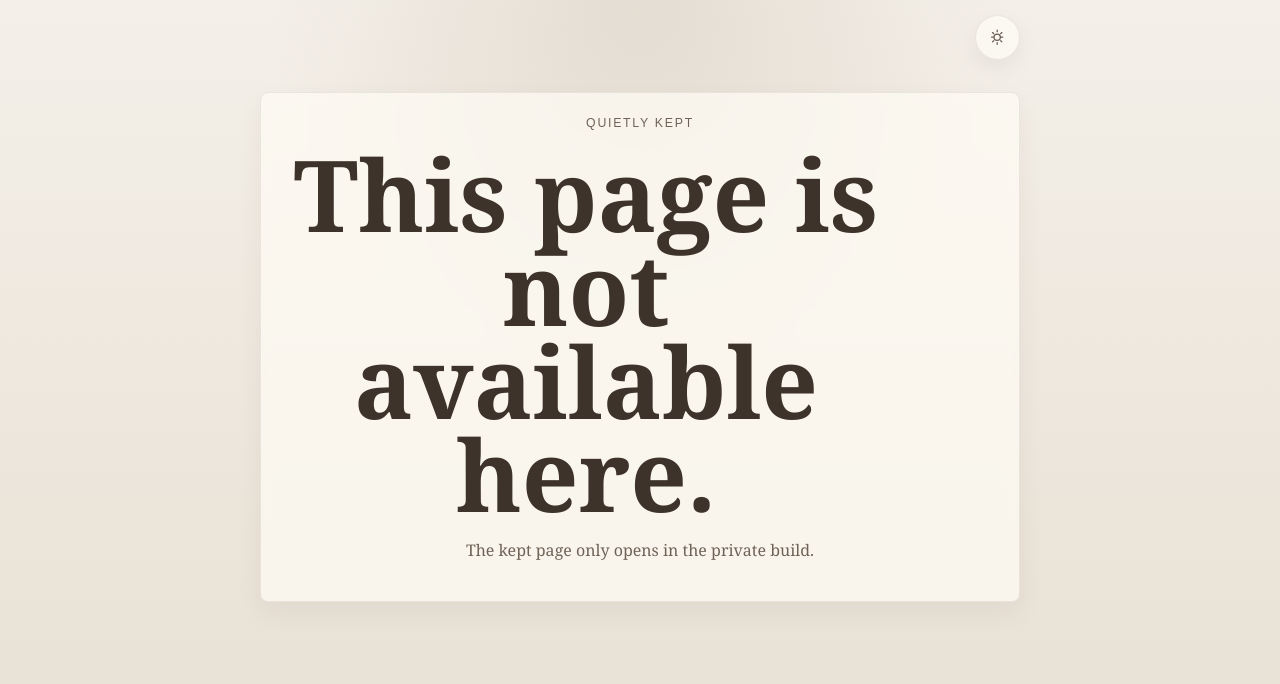
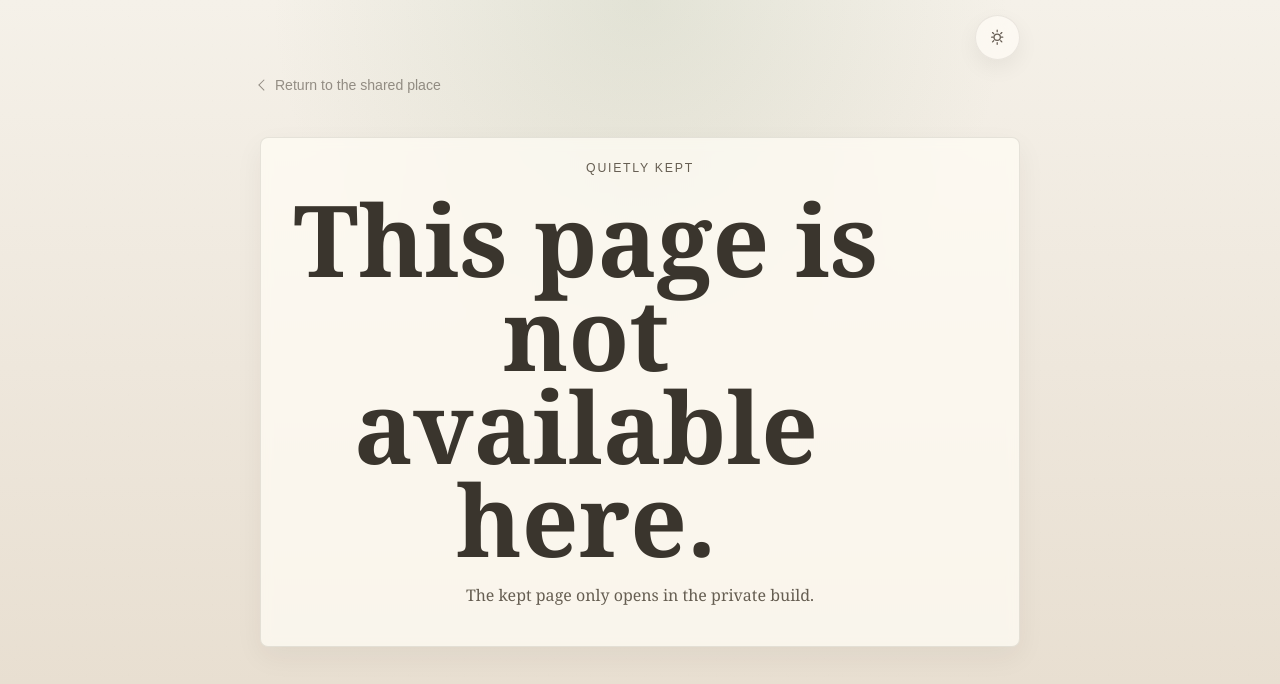
Before and after one commit to SATORI-ux/within-reach, a website built with Vite: page kept.html in a window 1280 px wide. Built offline with nearby package versions, Linux system fonts and the light colour scheme; no server answers.

Commit message:
CSS overhaul

```diff
--- a/js/private-page.js
+++ b/js/private-page.js
@@ -154,13 +154,6 @@ function renderMeaningCards(cards = []) {
   });
 }
 
-function formatThoughtLine(entry) {
-  const name = entry?.display_name || 'Someone';
-  const count = Number(entry?.count) || 0;
-  const noun = count === 1 ? 'thought' : 'thoughts';
-  return `${name} has left ${count} ${noun}.`;
-}
-
 function renderThoughtReveal(thoughtCounts = []) {
   if (!thoughtReveal || !thoughtRevealList) return;
 
@@ -170,9 +163,27 @@ function renderThoughtReveal(thoughtCounts = []) {
   thoughtRevealList.innerHTML = '';
 
   counts.forEach((entry) => {
+    const name = entry?.display_name || 'Someone';
+    const count = Number(entry?.count) || 0;
+    const noun = count === 1 ? 'thought' : 'thoughts';
     const line = document.createElement('p');
+    const nameEl = document.createElement('span');
+    const countEl = document.createElement('span');
+    const numberEl = document.createElement('span');
+    const nounEl = document.createElement('span');
+
     line.className = 'thought-reveal__line';
-    line.textContent = formatThoughtLine(entry);
+    nameEl.className = 'thought-reveal__name';
+    countEl.className = 'thought-reveal__count';
+    numberEl.className = 'thought-reveal__number';
+    nounEl.className = 'thought-reveal__noun';
+
+    nameEl.textContent = name;
+    numberEl.textContent = String(count);
+    nounEl.textContent = noun;
+
+    countEl.append(numberEl, nounEl);
+    line.append(nameEl, countEl);
     thoughtRevealList.appendChild(line);
   });
 }
--- a/js/theme.js
+++ b/js/theme.js
@@ -4,8 +4,8 @@ const THEME_META_SELECTOR = 'meta[name="theme-color"]';
 const THEME_MEDIA = '(prefers-color-scheme: dark)';
 
 const THEME_COLORS = {
-  light: '#e8e0d4',
-  dark: '#231d1a',
+  light: '#e6dccd',
+  dark: '#181915',
 };
 
 const ICONS = {
--- a/js/ui.js
+++ b/js/ui.js
@@ -469,7 +469,7 @@ export function renderCheckIns(checkIns = []) {
     const templateIndex = pseudoRandomIndex(item.id, CHECK_IN_TEMPLATES.length);
     const text = CHECK_IN_TEMPLATES[templateIndex].replace('{name}', item.display_name);
 
-    marker.style.background = `${item.accent_color || ACCENT_BY_USER[item.from_user_slug] || '#6e8d62'}33`;
+    marker.style.setProperty('--marker-accent', item.accent_color || ACCENT_BY_USER[item.from_user_slug] || '#748a68');
     textEl.textContent = text;
     metaEl.textContent = formatTimestamp(item.created_at);
 
--- a/kept.html
+++ b/kept.html
@@ -8,7 +8,7 @@
       name="description"
       content="A protected note kept inside Within Reach."
     />
-    <meta name="theme-color" content="#e8e0d4" />
+    <meta name="theme-color" content="#e6dccd" />
     <script>
       (() => {
         const storageKey = 'withinReachAppearance';
@@ -23,25 +23,25 @@
         document.documentElement.dataset.theme = theme;
         const themeMeta = document.querySelector('meta[name="theme-color"]');
         if (themeMeta) {
-          themeMeta.setAttribute('content', theme === 'dark' ? '#231d1a' : '#e8e0d4');
+          themeMeta.setAttribute('content', theme === 'dark' ? '#181915' : '#e6dccd');
         }
       })();
     </script>
     <style>
       :root {
-        --bg: #f2ede4;
-        --bg-top-glow: rgba(172, 153, 130, 0.22);
-        --bg-start: #f4f0e9;
-        --bg-mid: #eee8de;
-        --bg-end: #e7dfd3;
-        --surface: rgba(255, 252, 246, 0.7);
-        --surface-strong: rgba(255, 251, 244, 0.9);
-        --line: rgba(84, 65, 50, 0.1);
-        --text: #3e332a;
-        --text-soft: #6f6257;
-        --text-muted: rgba(77, 66, 58, 0.62);
-        --text-faint: rgba(77, 66, 58, 0.58);
-        --accent: #6d8363;
+        --bg: #f1ece3;
+        --bg-top-glow: rgba(151, 169, 136, 0.2);
+        --bg-start: #f5f1e9;
+        --bg-mid: #eee7dc;
+        --bg-end: #e6dccd;
+        --surface: rgba(255, 252, 245, 0.74);
+        --surface-strong: rgba(255, 250, 241, 0.94);
+        --line: rgba(68, 64, 51, 0.12);
+        --text: #3a352d;
+        --text-soft: #665e52;
+        --text-muted: rgba(67, 60, 50, 0.62);
+        --text-faint: rgba(67, 60, 50, 0.54);
+        --accent: #748a68;
         --chrome-border: rgba(84, 65, 50, 0.1);
         --chrome-fill: rgba(255, 252, 247, 0.68);
         --chrome-fill-hover: rgba(255, 252, 247, 0.82);
@@ -53,19 +53,19 @@
       }
 
       :root[data-theme='dark'] {
-        --bg: #231d1a;
-        --bg-top-glow: rgba(140, 112, 90, 0.12);
-        --bg-start: #2b231f;
-        --bg-mid: #251f1c;
-        --bg-end: #1e1916;
-        --surface: rgba(52, 43, 38, 0.72);
-        --surface-strong: rgba(61, 51, 45, 0.88);
-        --line: rgba(209, 193, 177, 0.1);
-        --text: #eee3d6;
-        --text-soft: #c3b2a2;
-        --text-muted: rgba(211, 196, 181, 0.7);
-        --text-faint: rgba(211, 196, 181, 0.62);
-        --accent: #7d9273;
+        --bg: #1e1f1c;
+        --bg-top-glow: rgba(120, 142, 105, 0.12);
+        --bg-start: #252620;
+        --bg-mid: #20211d;
+        --bg-end: #181915;
+        --surface: rgba(45, 43, 37, 0.78);
+        --surface-strong: rgba(55, 51, 44, 0.92);
+        --line: rgba(221, 207, 187, 0.12);
+        --text: #f0e7da;
+        --text-soft: #c8bba9;
+        --text-muted: rgba(218, 204, 186, 0.7);
+        --text-faint: rgba(218, 204, 186, 0.58);
+        --accent: #8ea47f;
         --chrome-border: rgba(209, 193, 177, 0.14);
         --chrome-fill: rgba(71, 59, 52, 0.58);
         --chrome-fill-hover: rgba(80, 67, 60, 0.76);
@@ -197,6 +197,36 @@
         padding: 0 0.2rem 1.6rem;
       }
 
+      .kept-return {
+        display: inline-flex;
+        align-items: center;
+        gap: 0.45rem;
+        margin-bottom: 1.55rem;
+        color: var(--text-faint);
+        font-family: Arial, Helvetica, sans-serif;
+        font-size: 0.88rem;
+        line-height: 1;
+        text-decoration: none;
+      }
+
+      .kept-return::before {
+        content: "";
+        width: 0.42rem;
+        height: 0.42rem;
+        border-left: 1px solid currentColor;
+        border-bottom: 1px solid currentColor;
+        transform: rotate(45deg);
+      }
+
+      .kept-return:hover {
+        color: var(--text-soft);
+      }
+
+      .kept-return:focus-visible {
+        outline: none;
+        box-shadow: 0 0 0 4px var(--focus-ring);
+      }
+
       h1 {
         margin: 0;
         max-width: 11ch;
@@ -287,9 +317,26 @@
       }
 
       .thought-reveal summary {
+        display: flex;
+        align-items: center;
+        justify-content: space-between;
+        gap: 1rem;
         cursor: pointer;
         color: var(--text-soft);
         line-height: 1.65;
+      }
+
+      .thought-reveal summary::marker,
+      .thought-reveal summary::-webkit-details-marker {
+        display: none;
+        content: "";
+      }
+
+      .thought-reveal summary::after {
+        content: "+";
+        flex: 0 0 auto;
+        font-family: Arial, Helvetica, sans-serif;
+        color: var(--text-faint);
       }
 
       .thought-reveal summary:focus-visible {
@@ -301,20 +348,49 @@
         color: var(--text);
       }
 
+      .thought-reveal[open] summary::after {
+        content: "-";
+      }
+
       .thought-reveal__list {
         display: grid;
-        gap: 0.35rem;
+        gap: 0.5rem;
         margin-top: 0.7rem;
         padding-top: 0.7rem;
         border-top: 1px solid color-mix(in srgb, var(--line) 120%, transparent);
       }
 
       .thought-reveal__line {
+        display: flex;
+        align-items: baseline;
+        justify-content: space-between;
+        gap: 1rem;
         margin: 0;
         font-family: Arial, Helvetica, sans-serif;
         font-size: 0.9rem;
         line-height: 1.55;
         color: var(--text-muted);
+      }
+
+      .thought-reveal__name {
+        color: var(--text-soft);
+      }
+
+      .thought-reveal__count {
+        display: inline-flex;
+        align-items: baseline;
+        gap: 0.35rem;
+        color: var(--text);
+        white-space: nowrap;
+      }
+
+      .thought-reveal__number {
+        font-family: Georgia, 'Times New Roman', serif;
+        font-size: 1.15rem;
+      }
+
+      .thought-reveal__noun {
+        color: var(--text-faint);
       }
 
       .video-slot {
@@ -402,6 +478,8 @@
     </div>
 
     <main>
+      <a class="kept-return" href="./index.html">Return to the shared place</a>
+
       <section class="status-card" id="statusCard" aria-live="polite">
         <p class="section-label">Quietly kept</p>
         <h1 id="statusTitle">Opening the kept page.</h1>
@@ -420,7 +498,7 @@
           <h2 id="letterTitle">There has been a note here.</h2>
           <div class="stack" id="letterBody"></div>
           <details class="thought-reveal" id="thoughtReveal" hidden>
-            <summary>The letter is holding what you've both left.</summary>
+            <summary>What the letter is holding.</summary>
             <div class="thought-reveal__list" id="thoughtRevealList"></div>
           </details>
         </section>
--- a/styles/main.css
+++ b/styles/main.css
@@ -1,25 +1,25 @@
 :root {
-  --bg: #f2ede4;
-  --bg-deep: #ebe3d7;
-  --bg-top-glow: rgba(172, 153, 130, 0.22);
-  --bg-start: #f4f0e9;
-  --bg-mid: #eee8de;
-  --bg-end: #e7dfd3;
-  --surface: rgba(255, 252, 246, 0.7);
-  --surface-strong: rgba(255, 251, 244, 0.9);
-  --line: rgba(84, 65, 50, 0.1);
-  --text: #3e332a;
-  --text-soft: #6f6257;
-  --text-muted: rgba(77, 66, 58, 0.62);
-  --text-faint: rgba(77, 66, 58, 0.58);
-  --text-strong-soft: #584b42;
-  --text-stronger: #4c4137;
-  --text-deep: #43382f;
-  --accent: #6d8363;
-  --accent-soft: rgba(109, 131, 99, 0.12);
-  --accent-urgent: #8a6f62;
-  --accent-urgent-soft: rgba(138, 111, 98, 0.1);
-  --accent-urgent-soft-strong: rgba(138, 111, 98, 0.15);
+  --bg: #f1ece3;
+  --bg-deep: #e7ddd0;
+  --bg-top-glow: rgba(151, 169, 136, 0.2);
+  --bg-start: #f5f1e9;
+  --bg-mid: #eee7dc;
+  --bg-end: #e6dccd;
+  --surface: rgba(255, 252, 245, 0.74);
+  --surface-strong: rgba(255, 250, 241, 0.94);
+  --line: rgba(68, 64, 51, 0.12);
+  --text: #3a352d;
+  --text-soft: #665e52;
+  --text-muted: rgba(67, 60, 50, 0.62);
+  --text-faint: rgba(67, 60, 50, 0.54);
+  --text-strong-soft: #524b41;
+  --text-stronger: #463f36;
+  --text-deep: #383229;
+  --accent: #748a68;
+  --accent-soft: rgba(116, 138, 104, 0.15);
+  --accent-urgent: #927363;
+  --accent-urgent-soft: rgba(146, 115, 99, 0.11);
+  --accent-urgent-soft-strong: rgba(146, 115, 99, 0.16);
   --danger: #8a4f4f;
   --button-ghost-bg: rgba(62, 51, 42, 0.08);
   --button-ghost-hover: rgba(62, 51, 42, 0.12);
@@ -44,27 +44,27 @@
 }
 
 :root[data-theme='dark'] {
-  --bg: #211c1a;
-  --bg-deep: #1a1614;
-  --bg-top-glow: rgba(132, 104, 89, 0.12);
-  --bg-start: #292220;
-  --bg-mid: #221d1b;
-  --bg-end: #1b1715;
-  --surface: rgba(50, 43, 39, 0.72);
-  --surface-strong: rgba(60, 51, 47, 0.88);
-  --line: rgba(209, 193, 177, 0.1);
-  --text: #f1e7db;
-  --text-soft: #c9b8a8;
-  --text-muted: rgba(214, 198, 183, 0.72);
-  --text-faint: rgba(214, 198, 183, 0.6);
-  --text-strong-soft: #d8c7b8;
-  --text-stronger: #eadccf;
-  --text-deep: #f6ede3;
-  --accent: #7d9273;
-  --accent-soft: rgba(125, 146, 115, 0.17);
-  --accent-urgent: #b08c7d;
-  --accent-urgent-soft: rgba(176, 140, 125, 0.13);
-  --accent-urgent-soft-strong: rgba(176, 140, 125, 0.2);
+  --bg: #1e1f1c;
+  --bg-deep: #171814;
+  --bg-top-glow: rgba(120, 142, 105, 0.12);
+  --bg-start: #252620;
+  --bg-mid: #20211d;
+  --bg-end: #181915;
+  --surface: rgba(45, 43, 37, 0.78);
+  --surface-strong: rgba(55, 51, 44, 0.92);
+  --line: rgba(221, 207, 187, 0.12);
+  --text: #f0e7da;
+  --text-soft: #c8bba9;
+  --text-muted: rgba(218, 204, 186, 0.7);
+  --text-faint: rgba(218, 204, 186, 0.58);
+  --text-strong-soft: #d9cdbb;
+  --text-stronger: #eadfce;
+  --text-deep: #f7efe4;
+  --accent: #8ea47f;
+  --accent-soft: rgba(142, 164, 127, 0.2);
+  --accent-urgent: #bc927f;
+  --accent-urgent-soft: rgba(188, 146, 127, 0.14);
+  --accent-urgent-soft-strong: rgba(188, 146, 127, 0.22);
   --danger: #d39d98;
   --button-ghost-bg: rgba(241, 229, 215, 0.08);
   --button-ghost-hover: rgba(241, 229, 215, 0.13);
@@ -593,18 +593,23 @@ a.ghost-button {
 
 .feed-item {
   display: grid;
-  grid-template-columns: 12px 1fr;
-  gap: 0.75rem;
+  grid-template-columns: 18px 1fr;
+  gap: 0.64rem;
   padding: 0.95rem 1rem;
 }
 
 .feed-item__marker {
-  width: 12px;
-  height: 12px;
+  align-self: start;
+  justify-self: center;
+  width: 11px;
+  height: 11px;
   border-radius: 999px;
-  background: var(--accent-soft);
-  border: 1px solid var(--button-border);
-  margin-top: 0.28rem;
+  background: color-mix(in srgb, var(--marker-accent, var(--accent)) 56%, transparent);
+  border: 1px solid color-mix(in srgb, var(--marker-accent, var(--accent)) 74%, var(--button-border));
+  box-shadow:
+    0 0 0 3px color-mix(in srgb, var(--marker-accent, var(--accent)) 13%, transparent),
+    inset 0 1px 0 color-mix(in srgb, white 18%, transparent);
+  margin-top: 0.58rem;
 }
 
 .feed-item__text,
```
Also changed, not shown: index.html (+2 -2 lines).
